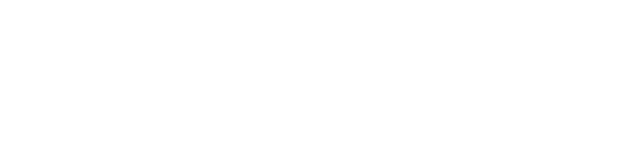
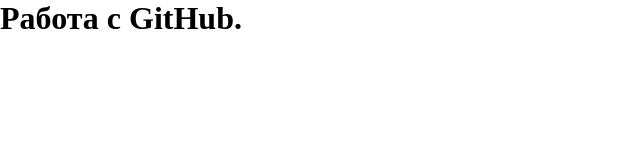
Before and after one commit to denchik343/Frontend_-, a plain HTML site: page 28/урок.html in a window 1280 px wide. Shown: the whole page, without its empty margins (0-640 px from the left). Drawn offline with Linux system fonts and the light colour scheme.

Commit message:
добавление 28 урока

```diff
--- a/28/урок.html
+++ b/28/урок.html
@@ -7,7 +7,7 @@
     <link rel="stylesheet" href="урок.css">
 </head>
     <body>
-
+       <h1>Работа с GitHub.</h1>
 
     </body>
 </html>
```
